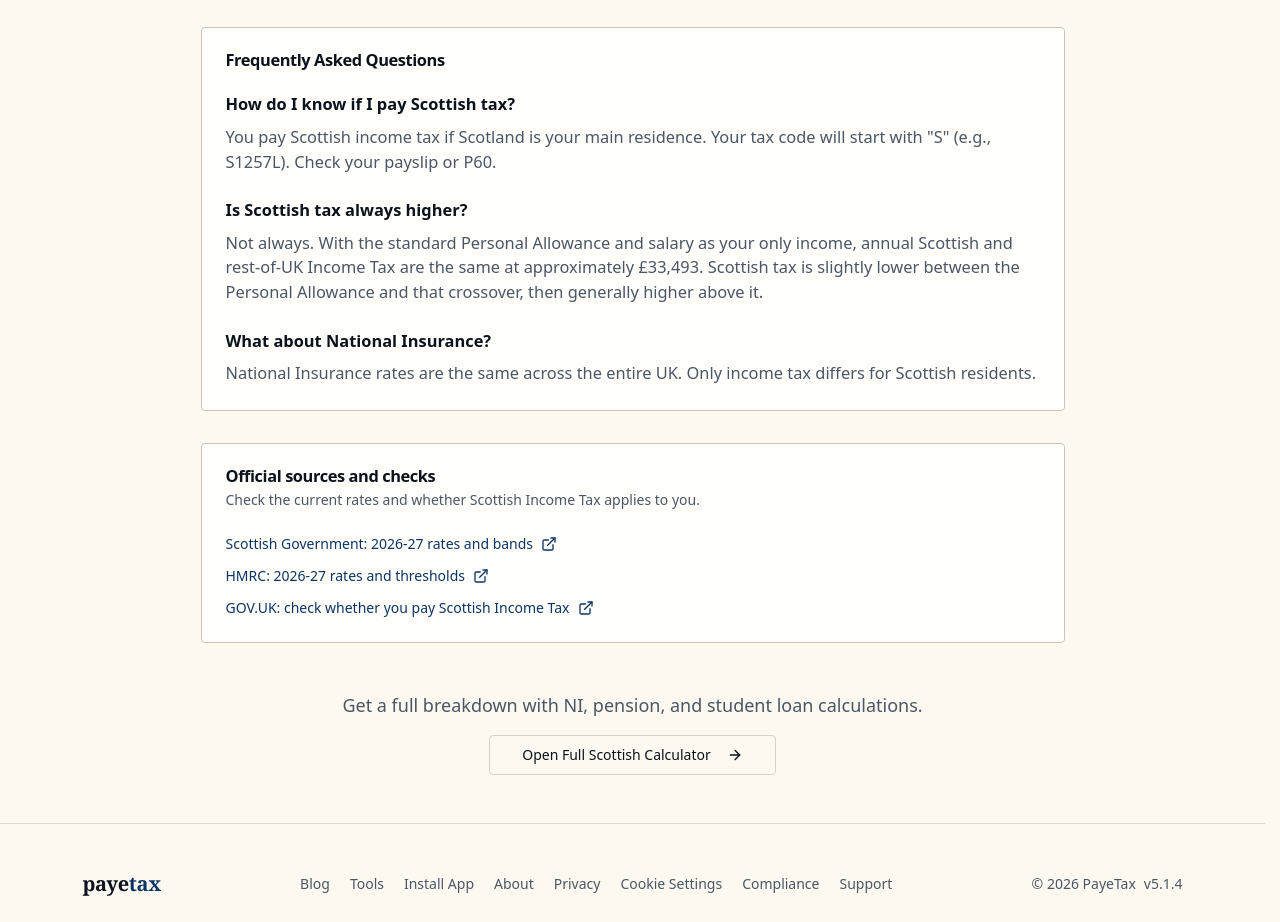
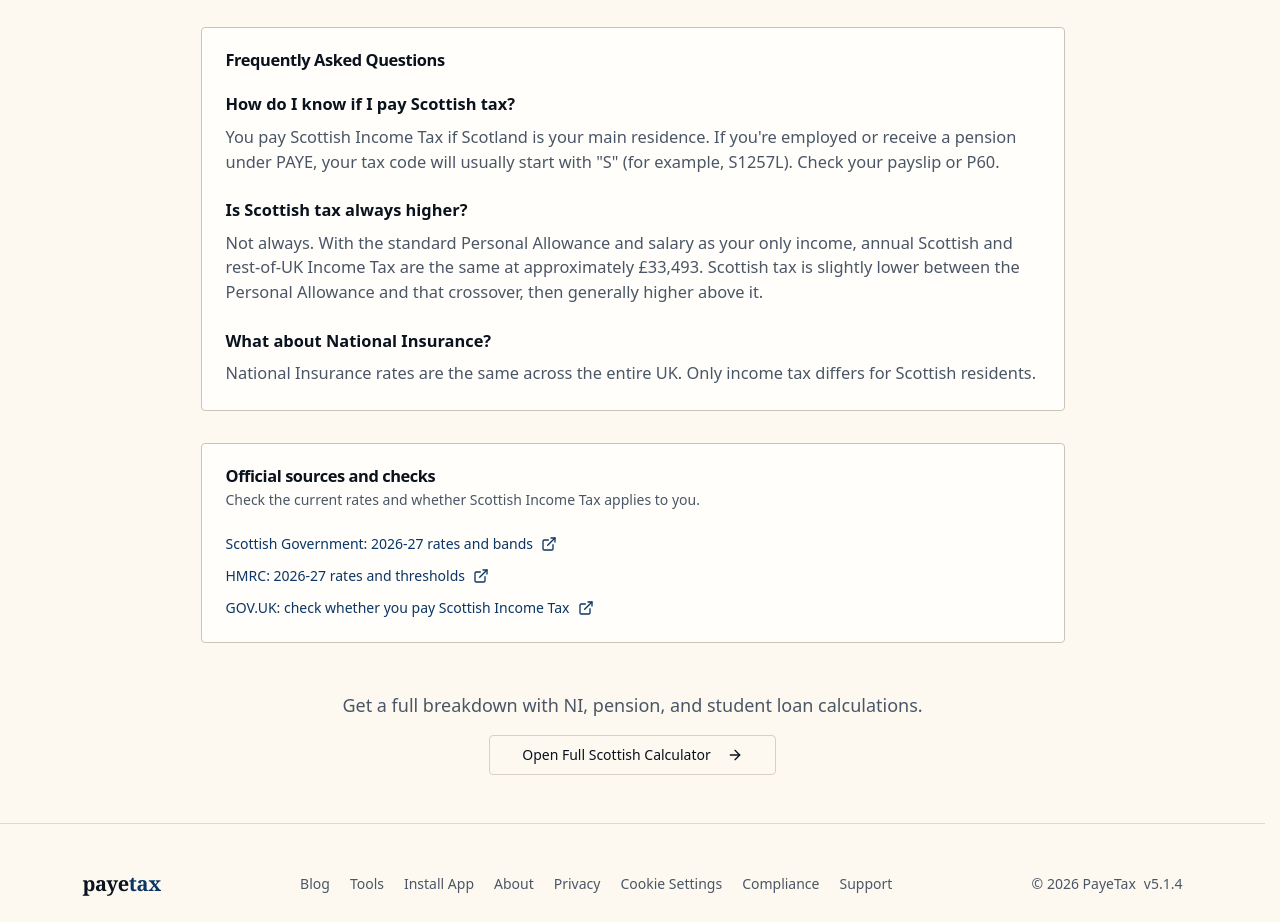
Before and after one commit to jarrydaubert/payetax, a Next.js app: page /tools/scottish-tax-calculator in a window 1280 px wide. Shown: the part 1640-2562 px from the top of the page. Built offline with nearby package versions, Linux system fonts and the light colour scheme; no server answers.

Commit message:
fix: open Scottish calculator with Scotland selected

```diff
--- a/src/app/tools/scottish-tax-calculator/ScottishTaxCalculatorClient.tsx
+++ b/src/app/tools/scottish-tax-calculator/ScottishTaxCalculatorClient.tsx
@@ -16,6 +16,7 @@ import {
   taxableThresholdToTotalIncome,
 } from '@/lib/tax';
 import { cn, formatCurrency } from '@/lib/utils';
+import { useCalculatorActions } from '@/store/calculatorStore';
 import {
   type AnnualIncomeTaxComparison,
   CURRENT_SCOTTISH_TAX_CROSSOVER,
@@ -41,6 +42,7 @@ export function ScottishTaxCalculatorClient() {
   const [salary, setSalary] = useState<string>('');
   const [salaryError, setSalaryError] = useState<string | null>(null);
   const [comparison, setComparison] = useState<AnnualIncomeTaxComparison | null>(null);
+  const { setRegion } = useCalculatorActions();
 
   const runComparison = (salaryValue: number) => {
     setSalaryError(null);
@@ -358,8 +360,9 @@ export function ScottishTaxCalculatorClient() {
           <div>
             <h3 className='mb-2 font-semibold'>How do I know if I pay Scottish tax?</h3>
             <p className='text-muted-foreground'>
-              You pay Scottish income tax if Scotland is your main residence. Your tax code will
-              start with &quot;S&quot; (e.g., S1257L). Check your payslip or P60.
+              You pay Scottish Income Tax if Scotland is your main residence. If you&apos;re
+              employed or receive a pension under PAYE, your tax code will usually start with
+              &quot;S&quot; (for example, S1257L). Check your payslip or P60.
             </p>
           </div>
           <div>
@@ -424,7 +427,7 @@ export function ScottishTaxCalculatorClient() {
         <p className={cn('mb-4 text-muted-foreground', 'text-lg')}>
           Get a full breakdown with NI, pension, and student loan calculations.
         </p>
-        <Link href='/?scottish=true'>
+        <Link href='/#tax-calculator' onClick={() => setRegion('Scotland')}>
           <Button size='lg' variant='outline'>
             Open Full Scottish Calculator
             <ArrowRight className={cn('ml-2', 'size-4')} />
```
Also changed, not shown: 2 other files (tests, documents, lock files or other folders).
